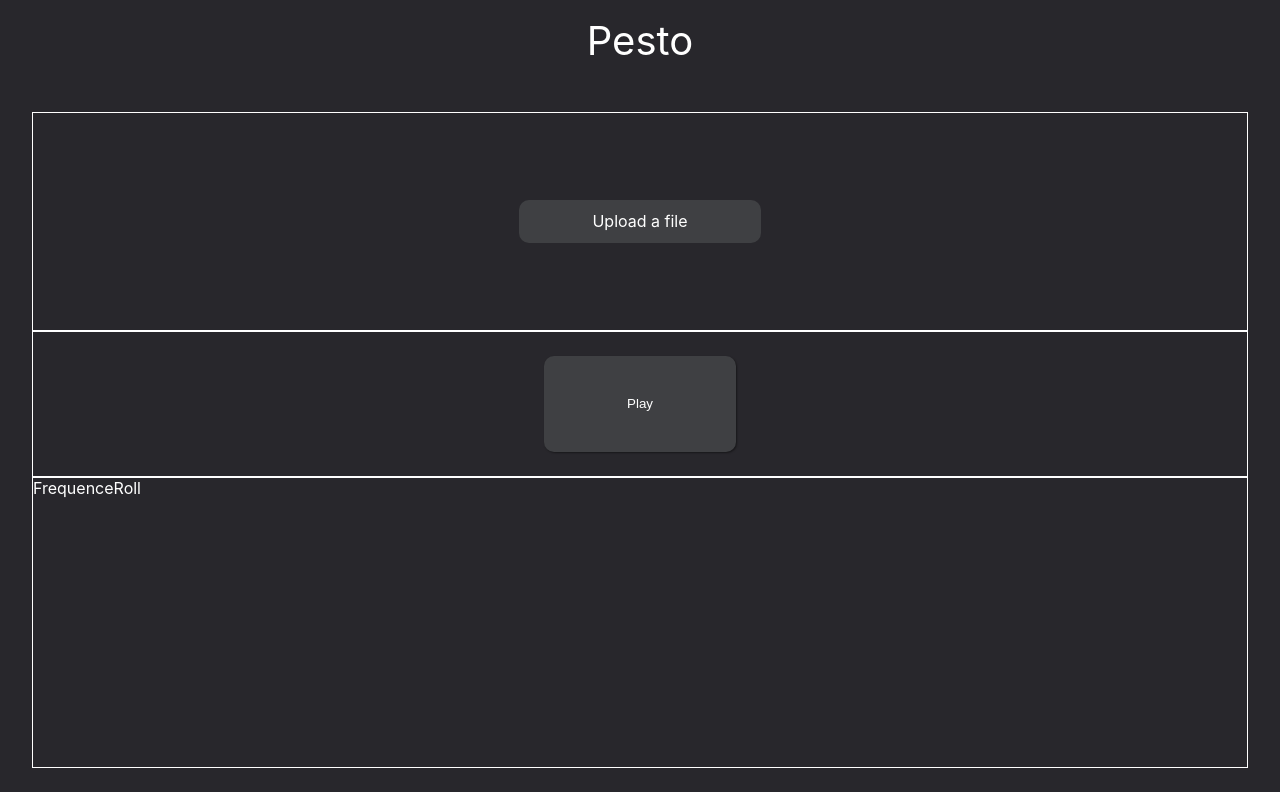
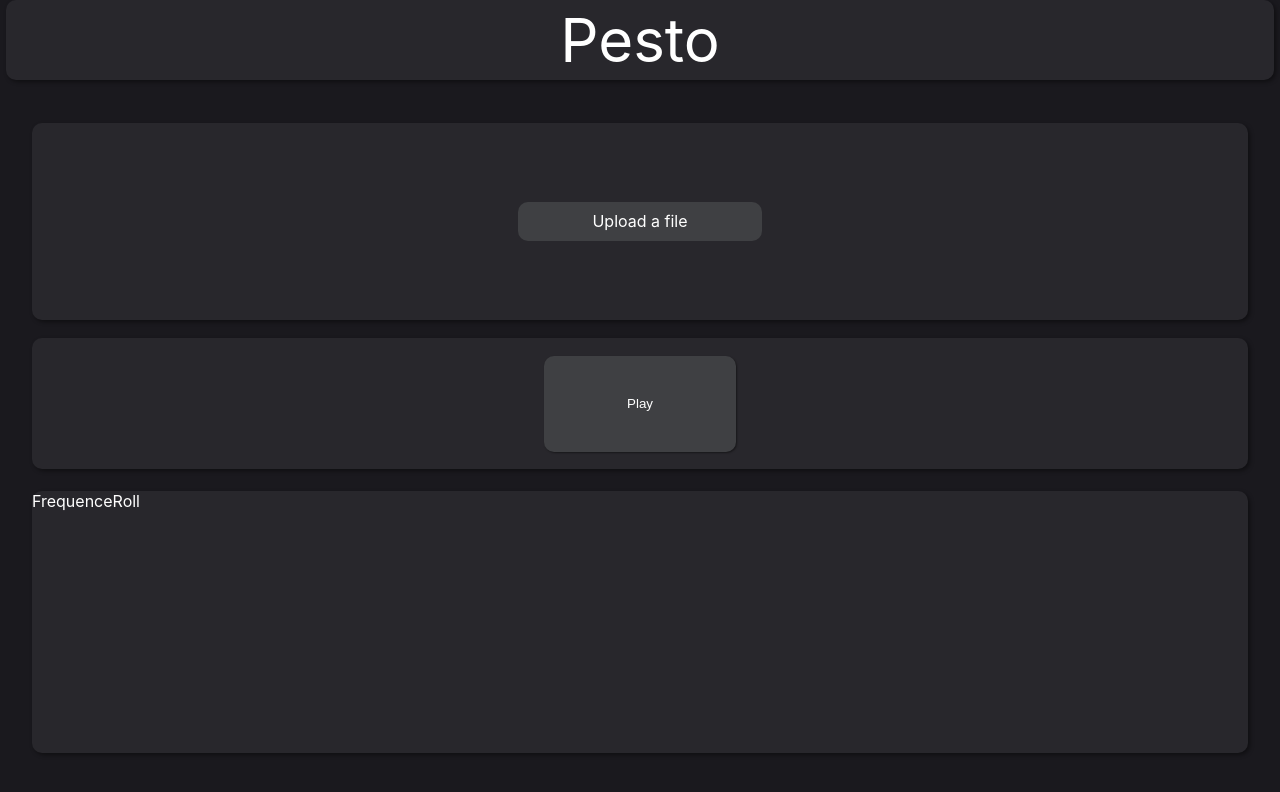
Before and after one commit to ishine/pesto, a React (Create React App) app in the folder client/: page / in a window 1280 px wide. Shown: the top 792 px of the page. Built offline with nearby package versions, Linux system fonts and the light colour scheme; no server answers.

Commit message:
feat(client): improve css

```diff
--- a/client/src/App.css
+++ b/client/src/App.css
@@ -1,4 +1,10 @@
 .app-main-container {
   width: 100vw;
   height: 100vh;
+  background-color: var(--black);
+  display: flex;
+  flex-direction: column;
+  align-items: center;
+
+
 }
--- a/client/src/AudioPlayer/AudioFrequencyPlayer.css
+++ b/client/src/AudioPlayer/AudioFrequencyPlayer.css
@@ -3,8 +3,18 @@
     flex: 1;
     justify-content: center;
     align-items: center;
+    height: 90%;
+    background-color: var(--dark-grey);
+    box-shadow: 2px 2px 4px rgb(0 0 0 / 42%);
+    border-radius: 10px;
+}
+
+.audio-frequency-player-border-container {
+    display: flex;
+    flex: 1;
     height: 100%;
-    border: solid 1px;
+    align-items: center;
+    justify-content: center;
 }
 
 .audio-frequency-player-play-button {
--- a/client/src/AudioPlayer/AudioFrequencyPlayer.tsx
+++ b/client/src/AudioPlayer/AudioFrequencyPlayer.tsx
@@ -6,7 +6,6 @@ import {
   AudioPlayerState,
 } from "../types/AudioPlayerState";
 import useSynth from "../ToneLib/useSynth";
-import { rawDataConstant } from "../constants/rawData";
 import "./AudioFrequencyPlayer.css";
 
 interface AudioFrequencyPlayerProps {
@@ -62,10 +61,15 @@ const AudioFrequencyPlayer: FC<AudioFrequencyPlayerProps> = ({ audioData }) => {
   };
 
   return (
+    <div className="audio-frequency-player-border-container">
       <div className="audio-frequency-player-main-container">
-      <button className="audio-frequency-player-play-button" onClick={() => handleButtonClick()}>
+        <button
+          className="audio-frequency-player-play-button"
+          onClick={() => handleButtonClick()}
+        >
           {audioPlayerState.isPlaying ? "Pause" : "Play"}
         </button>{" "}
+      </div>
     </div>
   );
 };
--- a/client/src/FrequenceRoll/FrequenceRoll.css
+++ b/client/src/FrequenceRoll/FrequenceRoll.css
@@ -1,6 +1,17 @@
 .frequence-roll-main-container {
+    display: flex;
+    flex: 1;
+    height: 90%;
+    background-color: var(--dark-grey);
+    box-shadow: 2px 2px 4px rgb(0 0 0 / 42%);
+    border-radius: 10px;
+
+}
+
+.frequence-roll-border-container {
     display: flex;
     flex: 2;
     height: 100%;
-    border: solid 1px;
+    align-items: center;
+    justify-content: center;
 }
--- a/client/src/FrequenceRoll/FrequenceRoll.tsx
+++ b/client/src/FrequenceRoll/FrequenceRoll.tsx
@@ -1,13 +1,17 @@
 import { FC } from "react";
 import { AudioDataFromServerState } from "../types/AudioDataFromServer";
-import "./FrequenceRoll.css"
+import "./FrequenceRoll.css";
 
 interface FrequenceRollProps {
   audioData: AudioDataFromServerState;
 }
 
 const FrequenceRoll: FC<FrequenceRollProps> = ({ audioData }) => {
-  return <div className="frequence-roll-main-container">FrequenceRoll</div>;
+  return (
+    <div className="frequence-roll-border-container">
+      <div className="frequence-roll-main-container">FrequenceRoll</div>
+    </div>
+  );
 };
 
 export default FrequenceRoll;
--- a/client/src/Header/Header.css
+++ b/client/src/Header/Header.css
@@ -2,9 +2,12 @@
     display: flex;
     align-items: center;
     justify-content: center;
-    width: 100%;
+    width: 99%;
     height: 10vh;
-    font-size: 40px;
+    font-size: 60px;
     background-color: var(--dark-grey);
     color: white;
+    justify-content: center;
+    box-shadow: 2px 2px 4px rgb(0 0 0 / 42%);
+    border-radius: 10px;
 }
--- a/client/src/MainContainer/MainContainer.css
+++ b/client/src/MainContainer/MainContainer.css
@@ -3,11 +3,11 @@
     align-items: center;
     width: 100%;
     height: 90vh;
-    padding: 2rem;
     box-sizing: border-box;
     flex-direction: column;
-    background-color: var(--dark-grey);
     color: white;
+    box-sizing: border-box;
+    padding: 2rem
 }
 
 .left-side-main-container {
--- a/client/src/MainContainer/MainContainer.tsx
+++ b/client/src/MainContainer/MainContainer.tsx
@@ -25,16 +25,20 @@ const MainContainer: FC = () => {
     if (currentUploadedFileState.isSuccessUploading) {
       console.log("Fetching data !");
       setAudioDataFromServer((data) => {
-        return { ...data, isLoadingFetching: true };
+        return {
+          ...data,
+          isLoadingFetching: true,
+          isSuccessFetching: false,
+          data: [],
+        };
       });
       axios
-        .get(`${API_ENDPOINT}/health`)
+        .get(`${API_ENDPOINT}/audiofile/predict-pitch`)
         .then((res) => {
-          setAudioDataFromServer((data) => {
+          setAudioDataFromServer((state) => {
             return {
-              ...data,
-              frequencies: res.data.frequencies,
-              confidence: res.data.confidence,
+              ...state,
+              data: res.data,
               isSuccessFetching: true,
               isLoadingFetching: false,
             };
@@ -56,7 +60,7 @@ const MainContainer: FC = () => {
     const data = new FormData();
     data.append("file", file[0]);
     axios
-      .post(`${API_ENDPOINT}/predict-pitch`, data)
+      .post(`${API_ENDPOINT}/audiofile/upload`, data)
       .then((res) => {
         console.log(res);
         setCurrentUploadedFileState((state) => {
@@ -66,14 +70,6 @@ const MainContainer: FC = () => {
             isSuccessUploading: true,
           };
         });
-        setAudioDataFromServer((state) => {
-          return {
-            ...state,
-            data: res.data,
-            isSuccessFetching: true,
-            isLoadingFetching: false,
-          };
-        });
       })
       .catch((err) => console.log(err));
   }, []);
@@ -81,7 +77,11 @@ const MainContainer: FC = () => {
   return (
     <div className="main-container-main-container">
       <div className="left-side-main-container">
-        <UploadFile isLoading={currentUploadedFileState.isLoadingUploading} onUpload={onUpload} file={currentUploadedFileState.file} />
+        <UploadFile
+          isLoading={currentUploadedFileState.isLoadingUploading}
+          onUpload={onUpload}
+          file={currentUploadedFileState.file}
+        />
       </div>
       <div className="right-side-main-container">
         <AudioFrequencyPlayer audioData={audioDataFromServer} />
--- a/client/src/Upload/UploadFile.css
+++ b/client/src/Upload/UploadFile.css
@@ -1,8 +1,19 @@
 .upload-file-main-container {
+    display: flex;
+    width: 100%;
+    height: 90%;
+    align-items: center;
+    justify-content: center;
+    box-shadow: 2px 2px 4px rgb(0 0 0 / 42%);
+    border-radius: 10px;
+    background-color: var(--dark-grey);
+
+}
+
+.upload-file-border-container {
     display: flex;
     flex: 1;
     height: 100%;
-    border: solid 1px;
     align-items: center;
     justify-content: center;
 }
--- a/client/src/Upload/UploadFile.tsx
+++ b/client/src/Upload/UploadFile.tsx
@@ -22,6 +22,7 @@ const UploadFile: FC<UploadFileProps> = ({ onUpload, isLoading, file }) => {
     noKeyboard: true,
   });
   return (
+    <div className="upload-file-border-container">
       <div className="upload-file-main-container">
         <div {...getRootProps({ className: "upload-file-dropzone" })}>
           {isLoading ? (
@@ -34,6 +35,7 @@ const UploadFile: FC<UploadFileProps> = ({ onUpload, isLoading, file }) => {
           <input {...getInputProps()} />
         </div>
       </div>
+    </div>
   );
 };
 
```
Lines whose indentation alone changed are shown as unchanged.
